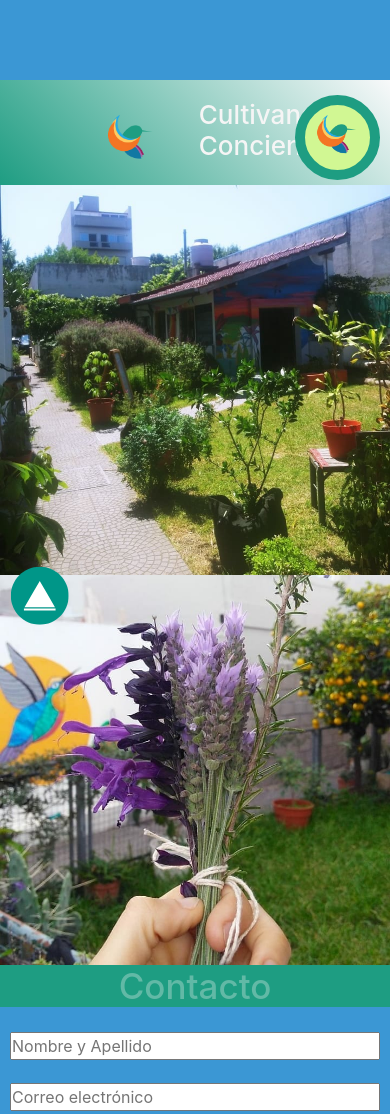
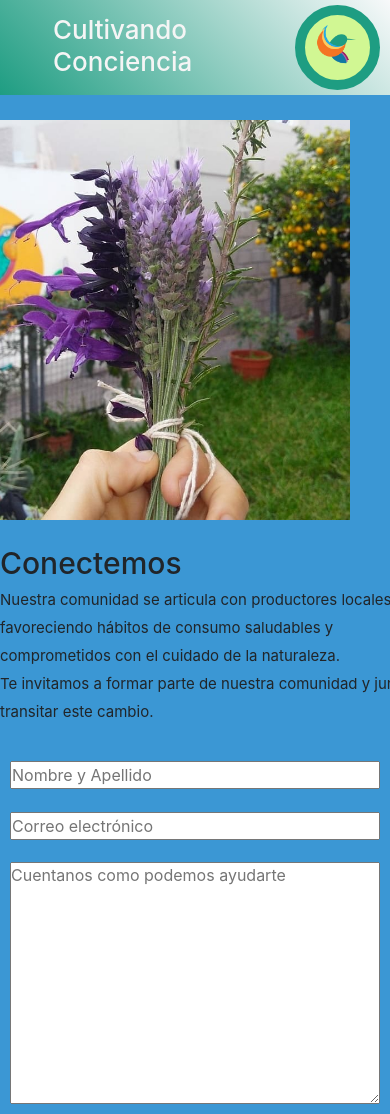
Before and after one commit to Matias-Rondinella/cultivandoconciencia, a website: page paginas/contacto.html in a window 390 px wide. Shown: the top 1114 px of the page. Drawn offline with nearby package versions, Linux system fonts and the light colour scheme; a web font is replaced by a local one.

Commit message:
comienzo a terminar contacto

```diff
--- /dev/null
+++ b/assets/scss/_articleCont.scss
@@ -0,0 +1,69 @@
+@import "colores";
+
+@media only screen and (min-width:1024px){
+
+    .articleCont{
+        // height: 350px;
+        display: flex;
+        flex-direction: row;
+        // padding-left: 27%;
+        // padding-right: 27%;
+        background: $verde;
+        // margin-top: 35px;
+        align-items: center;
+        justify-content: space-evenly;
+        .article__div{
+            position: relative;
+            right: 60px;
+
+            .article__h2--font{
+                font-size: 45px;
+                color: $h1Article;
+                text-align: initial;
+                padding-left: 75px;
+
+            }
+            .article__txt--font{
+                font-size: 16px;
+                text-align: initial;
+                padding-right: 30px;
+                padding-left: 75px;
+                padding-top: 65px;
+                color: $blanco;
+            }
+
+        }
+    }
+
+}
+
+
+@media only screen and (max-width: 767px){
+    .articleCont{
+        display: flex;
+        // flex-direction: column;
+        // padding-left: 20px;
+        // padding-right: 20px;
+        // padding-bottom: 15px;
+        // background: $bgArticle;
+        align-items: center;
+        background-color: cadetblue;
+        margin: 24px;
+
+        .article__h2--font{
+            font-size: 30px;
+            color: $amarillo;
+            margin-top: 15px;
+            margin-bottom: 15px;
+            text-align: center;
+
+        }
+        .article__txt--font{
+            font-size: 16px;
+            text-align: center;
+            padding: 7px;
+            color: $blanco;
+
+        }
+    }
+}
--- a/paginas/contacto.html
+++ b/paginas/contacto.html
@@ -6,10 +6,10 @@
     <meta name="viewport" content="width=device-width, initial-scale=1.0">
     <!-- Seo -->
     <meta name="description" content="Proyecto Social Educativo sobre sustentabilidad y conservacion del medio ambiente. Habitos saludables y en armonia con la naturaleza">
-    <meta name="keywords" content="contacto preguntas mensaje telefono email correo electronico direccion como llegar sustentabilidad naturaleza comunidad saludable conciencia huerta urbana conservacion medio ambiente educacion ambiental alimentacion agroecologia reciclaje compost cultivo">
-    <title>Contacto - Cultivando Conciencia</title>
+    <meta name="keywords" content="sustentabilidad naturaleza comunidad saludable conciencia huerta urbana conservacion medio ambiente educacion ambiental alimentacion agroecologia reciclaje compost cultivo">
+    <title>Home - Cultivando Conciencia</title>
     <script src="https://kit.fontawesome.com/2f13df47a8.js" crossorigin="anonymous"></script>
-
+    <!-- Google Fonts -->
     <link rel="preconnect" href="https://fonts.googleapis.com">
     <link rel="preconnect" href="https://fonts.gstatic.com" crossorigin>
     <link href="https://fonts.googleapis.com/css2?family=Montserrat:wght@100;200;300;400;500&display=swap" rel="stylesheet">
@@ -19,18 +19,22 @@
     <link rel="preconnect" href="https://fonts.googleapis.com">
     <link rel="preconnect" href="https://fonts.gstatic.com" crossorigin>
     <link href="https://fonts.googleapis.com/css2?family=Poppins:wght@100;200;300;400;500;600&display=swap" rel="stylesheet">
+    <link rel="preconnect" href="https://fonts.googleapis.com">
+    <link rel="preconnect" href="https://fonts.gstatic.com" crossorigin>
+    <link href="https://fonts.googleapis.com/css2?family=Azeret+Mono:ital,wght@0,100;0,200;0,300;0,400;0,500;1,100;1,200;1,300;1,400&display=swap" rel="stylesheet">
     <link rel="stylesheet" href="https://cdn.jsdelivr.net/npm/bootstrap@4.6.0/dist/css/bootstrap.min.css" integrity="sha384-B0vP5xmATw1+K9KRQjQERJvTumQW0nPEzvF6L/Z6nronJ3oUOFUFpCjEUQouq2+l" crossorigin="anonymous">
+    <!-- Mi CSS -->
     <link rel="stylesheet" href="../assets/css/estilo.css">
 </head>
-<body class="bgG">
-    <a href="#flechaArriba" class="flechaSubir"><img src="../assets/imagenes/flecha-hacia-arriba.svg" alt="Subir" style="width: 80px;"></a>
+<body class="bodyTransition">
+    <a href="#flechaArriba" class="flechaSubir disNoMob"><img src="../assets/imagenes/flecha-hacia-arriba.svg" alt="Subir" style="width: 80px;" class="disNoMob"></a>
     <div class="container-fluid" style="padding: 0px;overflow: hidden;">
         <!-- Comienzo de Header -->
         <div class="row" id="flechaArriba">
             <div class="col-lg-12 col-xs-12">
                 <header class="menu">
                     <div class="header__logo">
-                      <a href="../index.html"><img src="../assets/imagenes/logoculti.png" alt="logoculti" class="header__logo--size"></a>
+                      <a href="../index.html" class="disNoMob"><img src="../assets/imagenes/logoculti.png" alt="logoculti" class="header__logo--size disNoMob"></a>
                       <h1 class="h1__logo--color h1__logo--font h1__logo--boxModel"><a href="../index.html">Cultivando Conciencia</h1></a>
                     </div>
                     <!--Inicio Navegador-->
@@ -62,11 +66,22 @@
         </div>
         <!--Cierre de Header-->
         <!-- Inicio de Contenidos -->
+        <!-- Comienzo Seccion Texto-->
         <div class="row">
-          <img src="../assets/imagenes/cultia.jpg" alt="cultivandoconciencia" class="justify-content-center col-lg-6 col-xs-12">
-          <img src="../assets/imagenes/cultib.jpg" alt="cultivandoconcienciab" class="justify-content-center col-lg-6 col-xs-12">
+          <div>
+              <section>
+                  <article class="articleCont flex-row-reverse">
+                    <img src="../assets/imagenes/cultib.jpg" alt="cultivandoConciencia" class="img-fluid__agricultor imgAgricultorTransition" style="padding: 25px;">
+                    <div class="col-lg-8 col-xs-12 article__div">
+                      <h2 class="article__h2--font fontTitlesMob">Conectemos</h2>
+                      <p class="article__txt--font">Nuestra comunidad se articula con productores locales favoreciendo hábitos de consumo saludables y comprometidos con el cuidado de la naturaleza. <br> Te invitamos a formar parte de nuestra comunidad y juntos transitar este cambio.
+                      </p>
                     </div>
-        <h2 class="h2Novedades">Contacto</h2>
+                  </article>
+              </section>
+          </div>
+        </div>
+        <!-- Fin Seccion Texto -->
         <div>
           <section class="row">
             <!-- <iframe src="https://docs.google.com/forms/d/e/1FAIpQLSfqgnRCKtnfW6eZO4_uQEUAn0iq8T9J4OQK_6Ub3FiO2wzMyQ/viewform?embedded=true" width="640" height="978" frameborder="0" marginheight="0" marginwidth="0">Cargando…</iframe> -->
@@ -136,7 +151,7 @@
               </div>
               <ul class="nav justify-content-center">
                 <li class="nav-item">
-                    <a class="nav-link active footer__enlace--font" href="../paginas/semilla.html">Semilla</a>
+                  <a class="nav-link active footer__enlace--font" href="paginas/semilla.html">Semilla</a>
                 </li>
                 <li class="nav-item">
                   <a class="nav-link footer__enlace--font" href="../paginas/agroecologia.html">Agroecologia</a>
```
Also changed, not shown: paginas/agroecologia.html (+2 -2 lines), paginas/comunidad.html (+2 -2 lines). Lines whose indentation alone changed are shown as unchanged.
